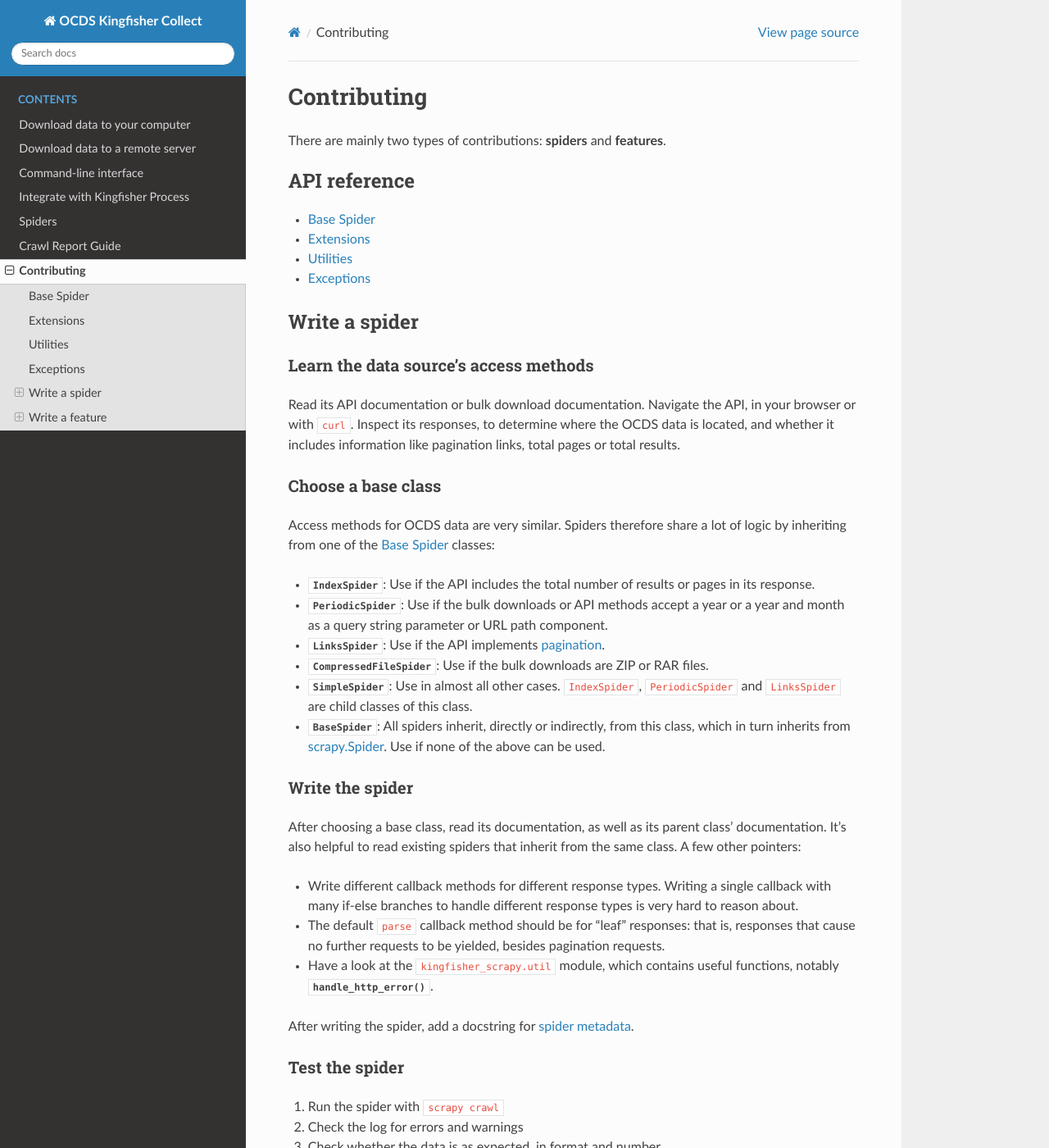
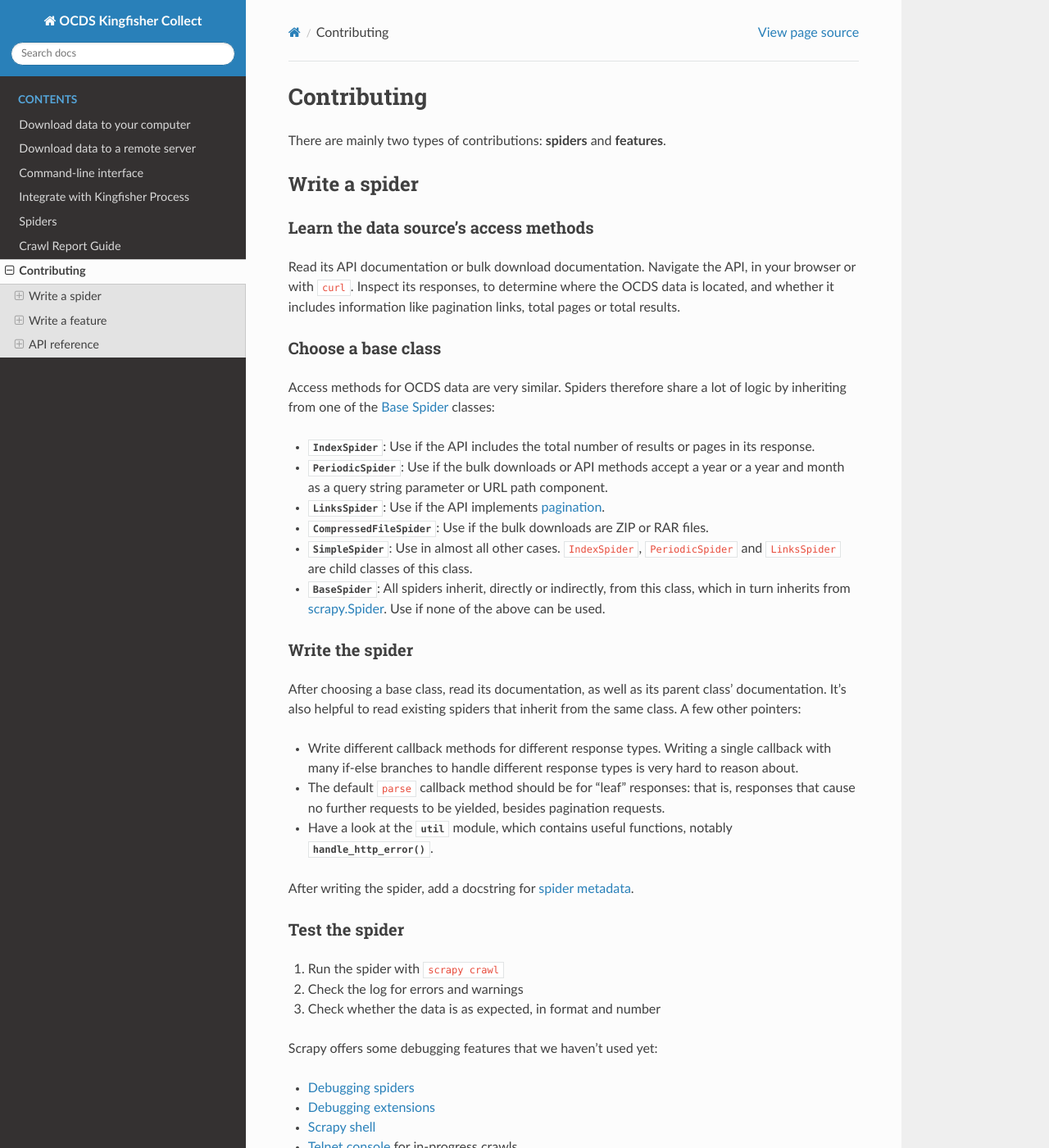
Before and after one commit to open-contracting/kingfisher-collect, a Sphinx documentation site: the page built from docs/contributing/index.rst, in a window 1280 px wide and 1400 px high. Shown: the whole window at 82% size. Built offline with Sphinx 7.4.7 and the Read the Docs theme 2.0.0, drawn with Linux system fonts in a browser that asks for light colours; cross-references to code outside the pages are shown as plain code; some of the changed lines change nothing that is shown; some of the changed text lies outside the part shown.

Commit message:
docs: Fix RST

```diff
--- a/docs/cli.rst
+++ b/docs/cli.rst
@@ -22,8 +22,8 @@ Get each publisher's publication policy
 This writes a ``pluck-package-publicationPolicy.csv`` file, in which the second column is the spider's name, and the first column is either:
 
 -  The value of the ``publicationPolicy`` field in the package
--  An error message, prefixed by ``error: ``
--  The reason for which the spider was closed, prefixed by ``closed: ``
+-  An error message, prefixed by ``error:``
+-  The reason for which the spider was closed, prefixed by ``closed:``
 
 Get the latest release date
 ~~~~~~~~~~~~~~~~~~~~~~~~~~~
--- a/docs/contributing/index.rst
+++ b/docs/contributing/index.rst
@@ -2,14 +2,6 @@ Contributing
 ============
 
 There are mainly two types of contributions: **spiders** and **features**.
-
-.. toctree::
-   :caption: API reference
-
-   base_spider.rst
-   extensions.rst
-   util.rst
-   exceptions.rst
 
 Write a spider
 --------------
@@ -38,7 +30,7 @@ After choosing a base class, read its documentation, as well as its parent class
 
 -  Write different callback methods for different response types. Writing a single callback with many if-else branches to handle different response types is very hard to reason about.
 -  The default ``parse`` callback method should be for "leaf" responses: that is, responses that cause no further requests to be yielded, besides pagination requests.
--  Have a look at the :module:`~kingfisher_scrapy.util` module, which contains useful functions, notably :func:`~kingfisher_scrapy.util.handle_http_error`.
+-  Have a look at the :mod:`~kingfisher_scrapy.util` module, which contains useful functions, notably :func:`~kingfisher_scrapy.util.handle_http_error`.
 
 After writing the spider, add a docstring for :ref:`spider metadata<spider-metadata>`.
 
@@ -83,3 +75,13 @@ The Scrapy framework is very flexible. To maintain a good separation of concerns
 -  Extensions should only connect signals, typically `item signals <https://docs.scrapy.org/en/latest/topics/signals.html#item-signals>`__ and `spider signals <https://docs.scrapy.org/en/latest/topics/signals.html#spider-signals>`__, in order to write files or send requests to external services like Kingfisher Process.
 
 When using the `Request.meta attribute <https://docs.scrapy.org/en/latest/topics/request-response.html#scrapy.http.Request.meta>`__, avoid re-using `its special keys <https://docs.scrapy.org/en/latest/topics/request-response.html#topics-request-meta>`__.
+
+API reference
+-------------
+
+.. toctree::
+
+   base_spider.rst
+   extensions.rst
+   util.rst
+   exceptions.rst
```
